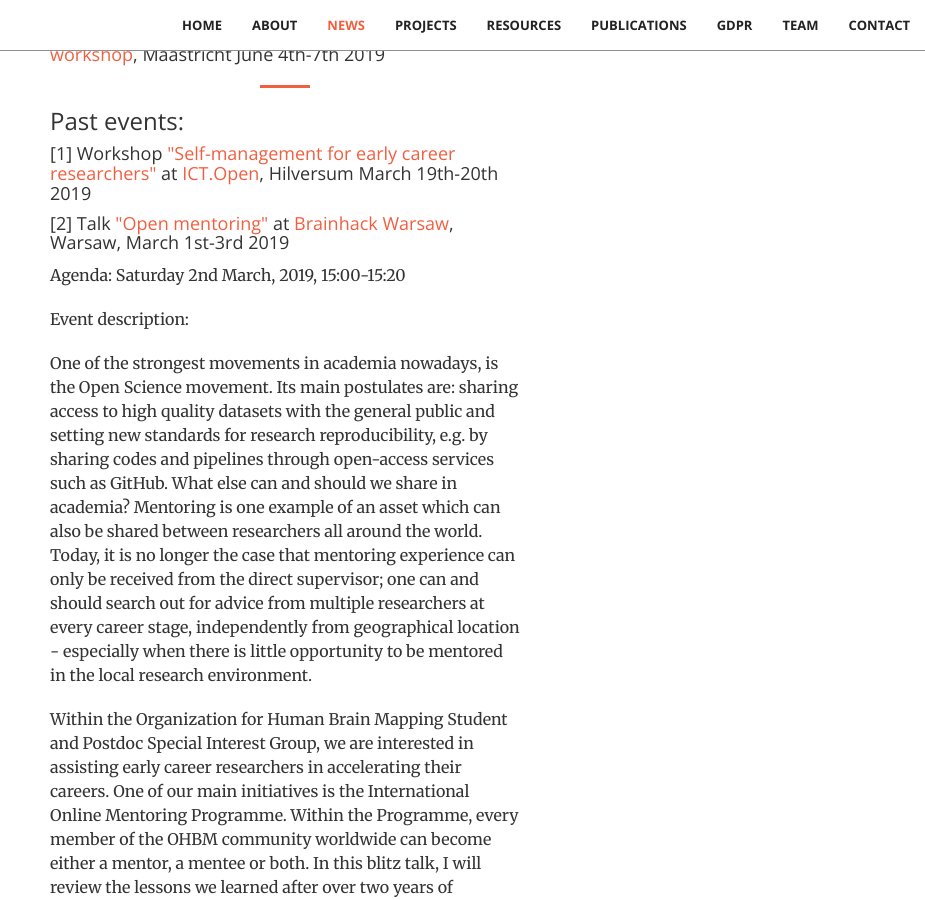
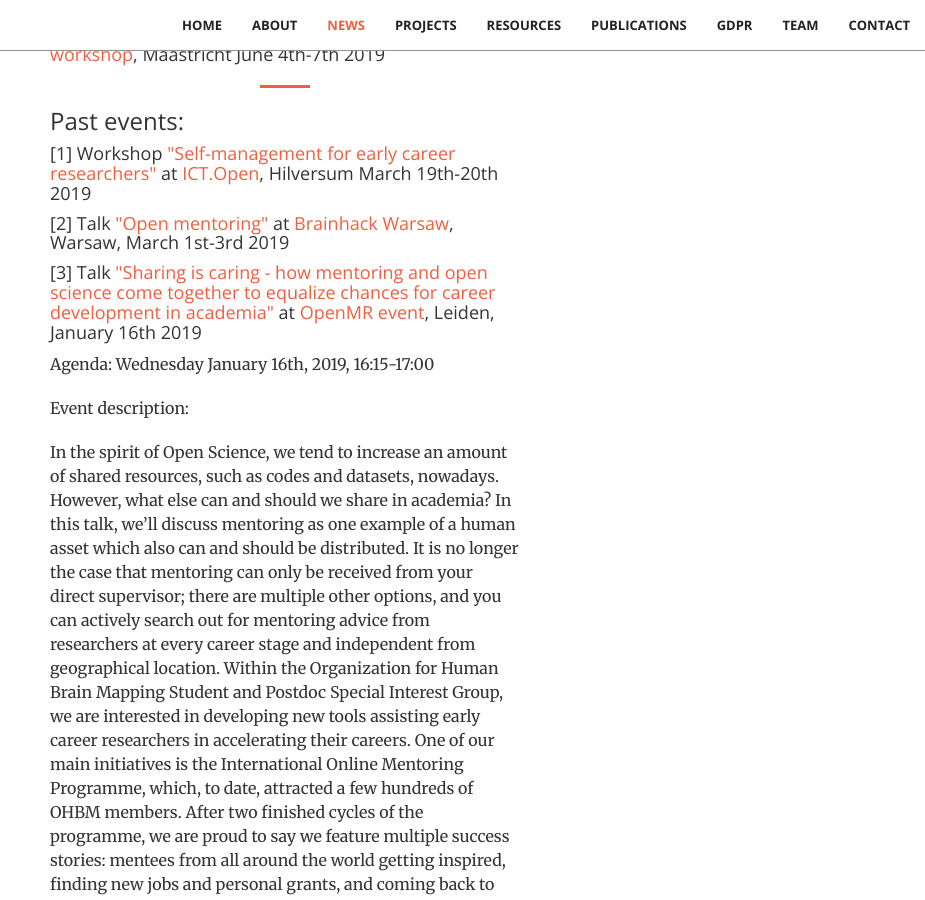
Before and after one commit to stichting-solaris/stichting-solaris.github.io, a Jekyll site: the page built from index.html, in a window 1280 px wide and 900 px high, scrolled down 4428 px. Shown: the whole window, without its empty margins (355-1280 px from the left). Built offline with Jekyll 4.4.1, drawn with Linux system fonts in a browser that asks for light colours; some of the changed text lies outside the part shown.

Commit message:
Update news.html

```diff
--- a/_includes/news.html
+++ b/_includes/news.html
@@ -56,31 +56,11 @@
                 <h4 class="section-heading">[1] Workshop <a href="#event2">"Self-management for early career researchers"</a>
                     at <a href="https://ict-research.nl/ict-open/">ICT.Open</a>, Hilversum March 19th-20th 2019</h4>
 
-                    <h4 class="section-heading">[2] Talk <a href="#event1">"Open mentoring"</a> at
+                <h4 class="section-heading">[2] Talk <a href="#event1">"Open mentoring"</a> at
                     <a href="https://brainhackwarsaw.github.io/">Brainhack Warsaw</a>, Warsaw, March 1st-3rd 2019</h4>
-                <p>Agenda: Saturday 2nd March, 2019, 15:00-15:20</p>
-                <p>Event description:</p>
-                <p>One of the strongest movements in academia nowadays, is the Open Science movement. Its main postulates
-                    are: sharing access to high quality datasets with the general public and setting new standards for
-                    research reproducibility, e.g. by sharing codes and pipelines through open-access services such as GitHub.
-                    What else can and should we share in academia? Mentoring is one example of an asset which can also be
-                    shared between researchers all around the world. Today, it is no longer the case that mentoring experience
-                    can only be received from the direct supervisor; one can and should search out for advice from multiple
-                    researchers at every career stage, independently from geographical location - especially when there is
-                    little opportunity to be mentored in the local research environment.</p>
-                <p>Within the Organization for Human Brain Mapping Student and Postdoc Special Interest Group,
-                    we are interested in assisting early career researchers in accelerating their careers. One of our main
-                    initiatives is the International Online Mentoring Programme. Within the Programme, every member of the
-                    OHBM community worldwide can become either a mentor, a mentee or both. In this blitz talk, I will
-                    review the lessons we learned after over two years of running the programme, and recommendations we
-                    can give to young generation of researchers who are just entering their PhD.</p>
-                <p>Agenda:</p>
-                <p>Saturday 2nd March 2019, 15:00-15:20</p>
-                <p>Auditorium 5, Faculty of Physics at the University of Warsaw, Ludwika Pasteura 5, 02-093, Warsaw, Poland</p>
-                <p></p>
 
-                <h4 class="section-heading">[3] Talk "Sharing is caring - how mentoring and open science come together
-                    to equalize chances for career development in academia" at
+                <h4 class="section-heading">[3] Talk <a href="#event0">"Sharing is caring - how mentoring and open science
+                    come together to equalize chances for career development in academia"</a> at
                     <a href="https://openmrbenelux.github.io/">OpenMR event</a>, Leiden, January 16th 2019</h4>
                 <p>Agenda: Wednesday January 16th, 2019, 16:15-17:00</p>
                 <p>Event description:</p>
```
